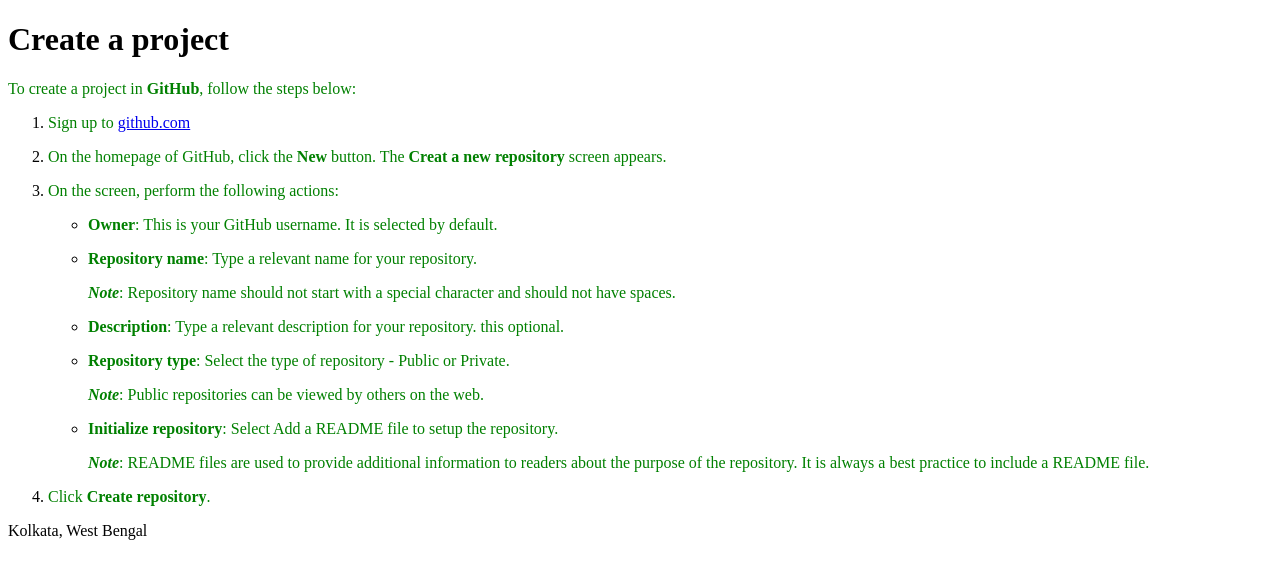
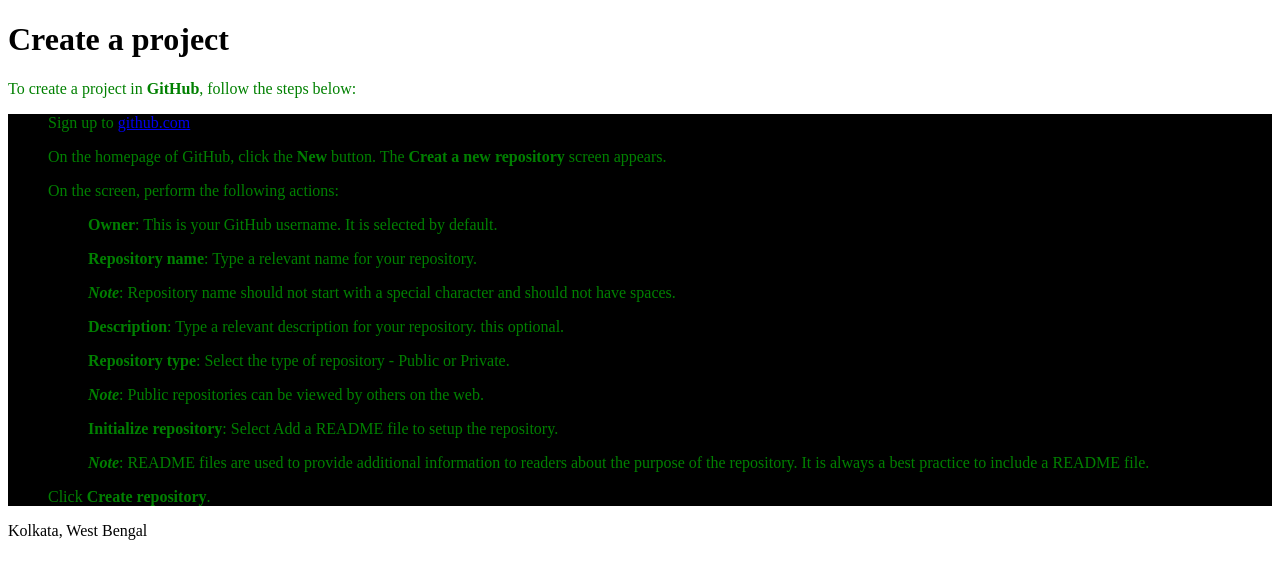
Before and after one commit to biswas3/Assignment, a Jekyll site: the page built from create-a-project.md, in a window 1280 px wide. Shown: the top 579 px of the page. Built offline with Jekyll 4.4.1, drawn with Linux system fonts in a browser that asks for light colours; our own code applies the rules of GitHub Pages for plain Markdown files.

Commit message:
Update style.css

```diff
--- a/assets/css/style.css
+++ b/assets/css/style.css
@@ -1,4 +1,6 @@
 h1 {color:black;}
 p {color:green;}
-ol {color:black;}
-ul {color:black;}
+ol {
+  background:#000000;}
+ul {
+  background:#000000;}
```
